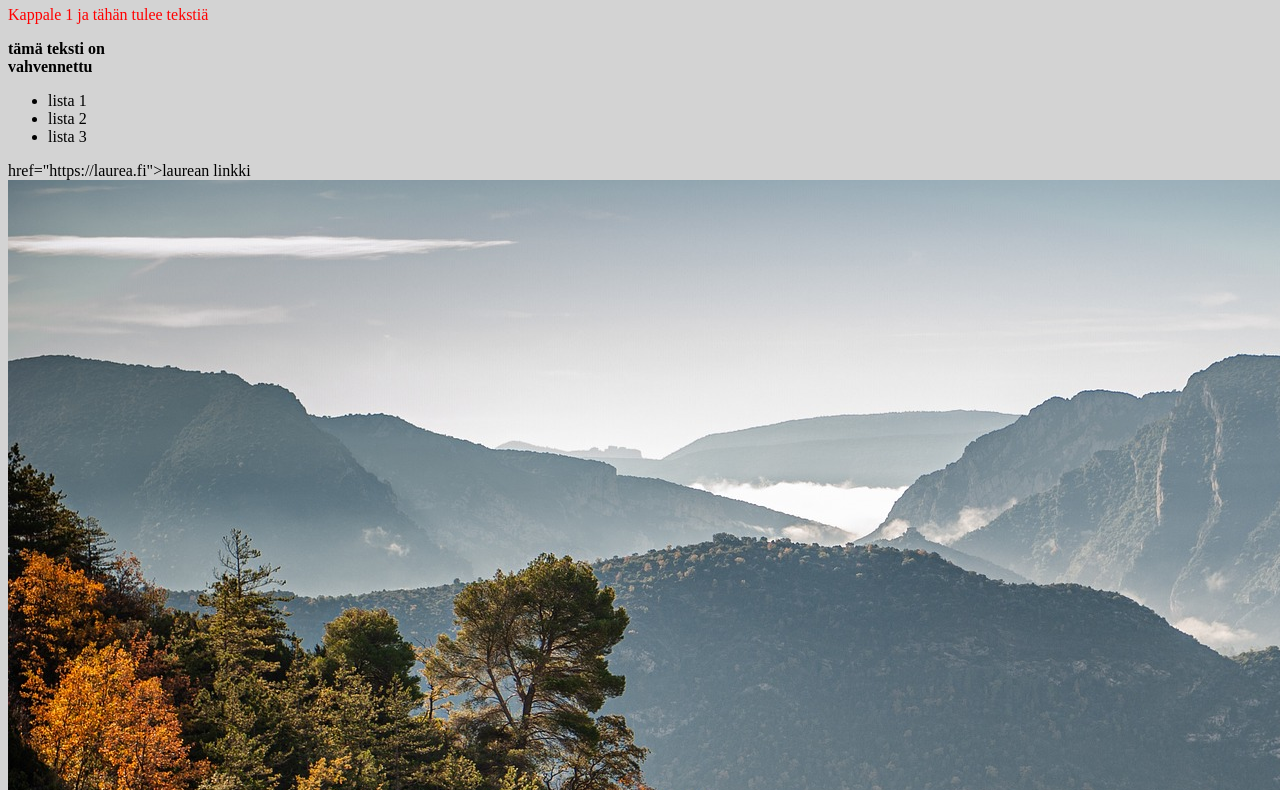
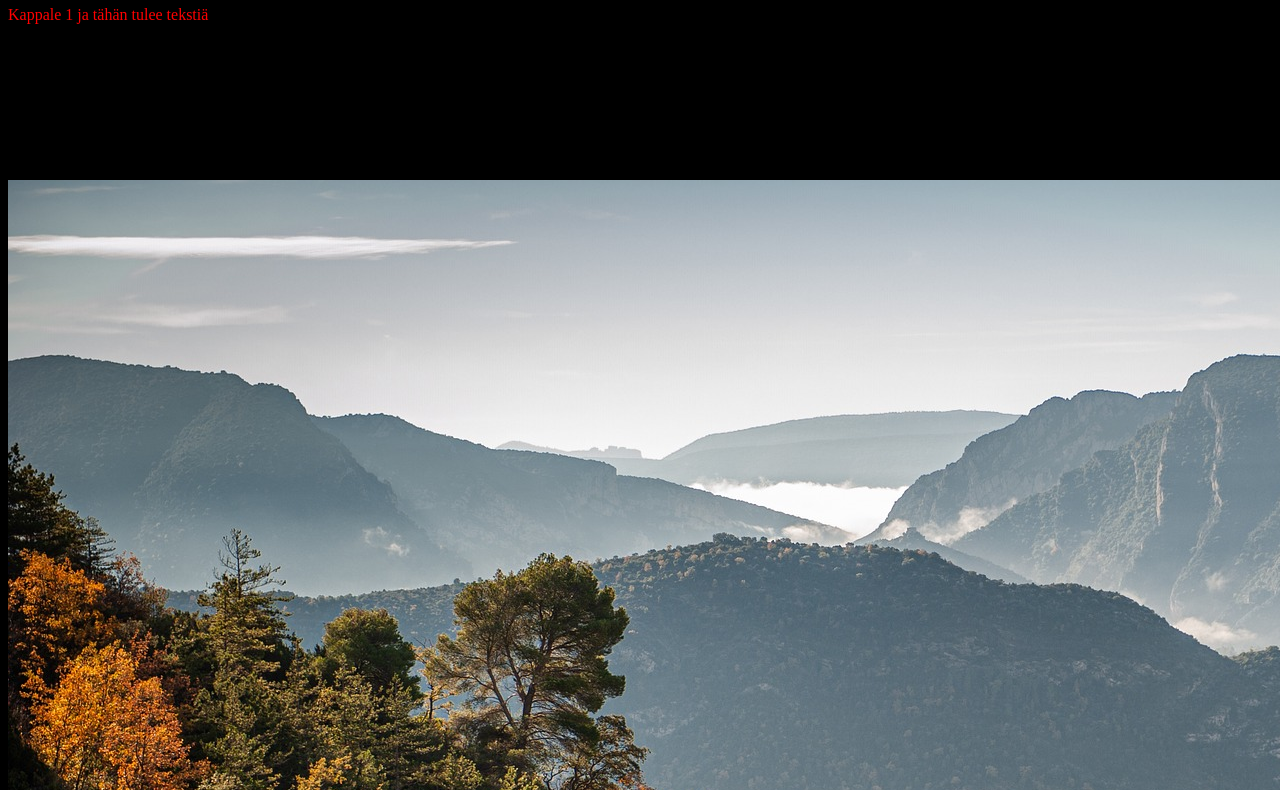
Before and after one commit to Goutsi/kevat_2024, a plain HTML site: page Ens_Ot/index.html in a window 1280 px wide. Shown: the part 158-948 px from the top of the page. Drawn offline with Linux system fonts and the light colour scheme.

Commit message:
Update styles.css

```diff
--- a/Ens_Ot/styles.css
+++ b/Ens_Ot/styles.css
@@ -1,5 +1,5 @@
 body {
-    background: lightgray;
+    background: black;
 }
 
 .red {
```
